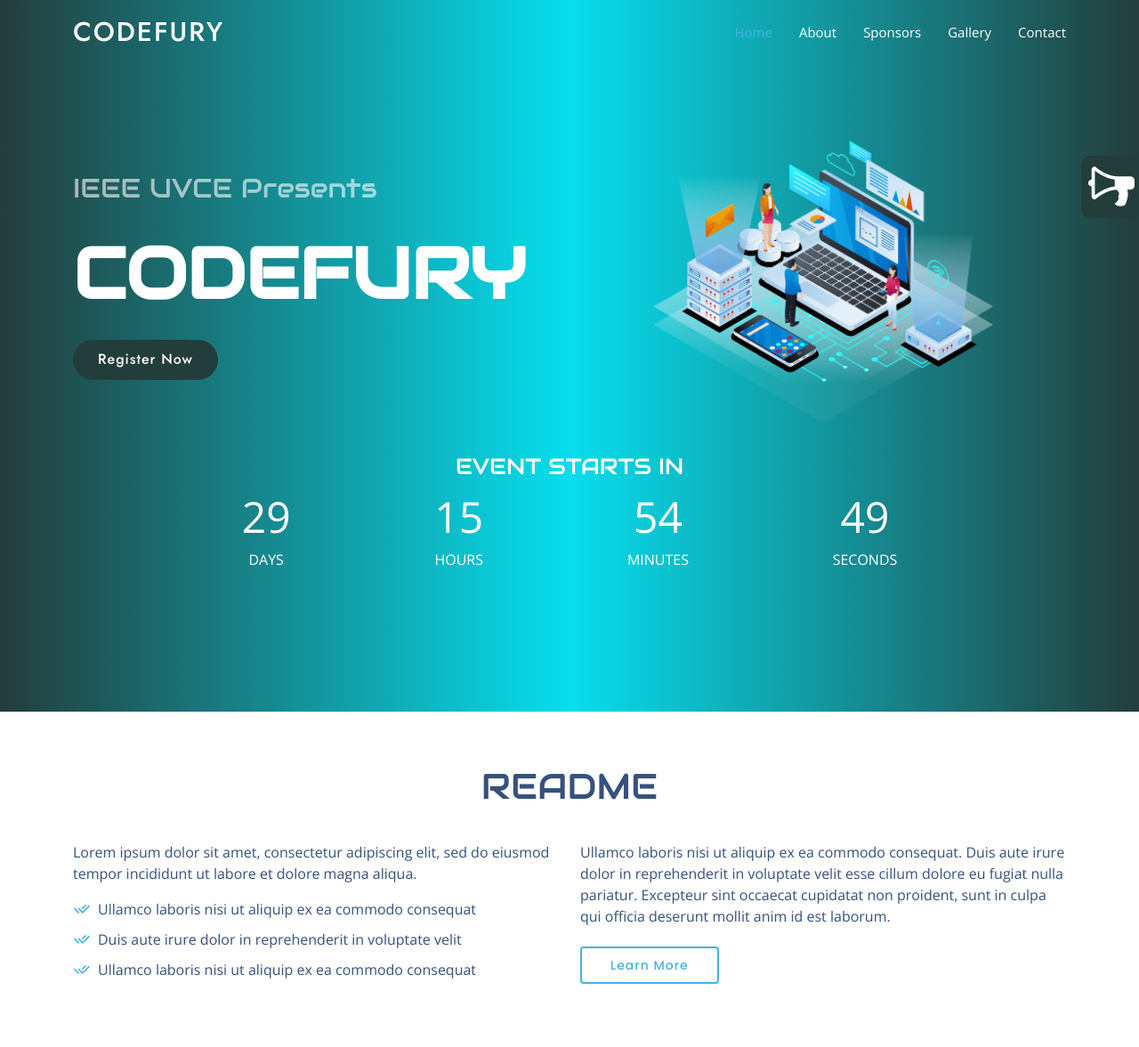
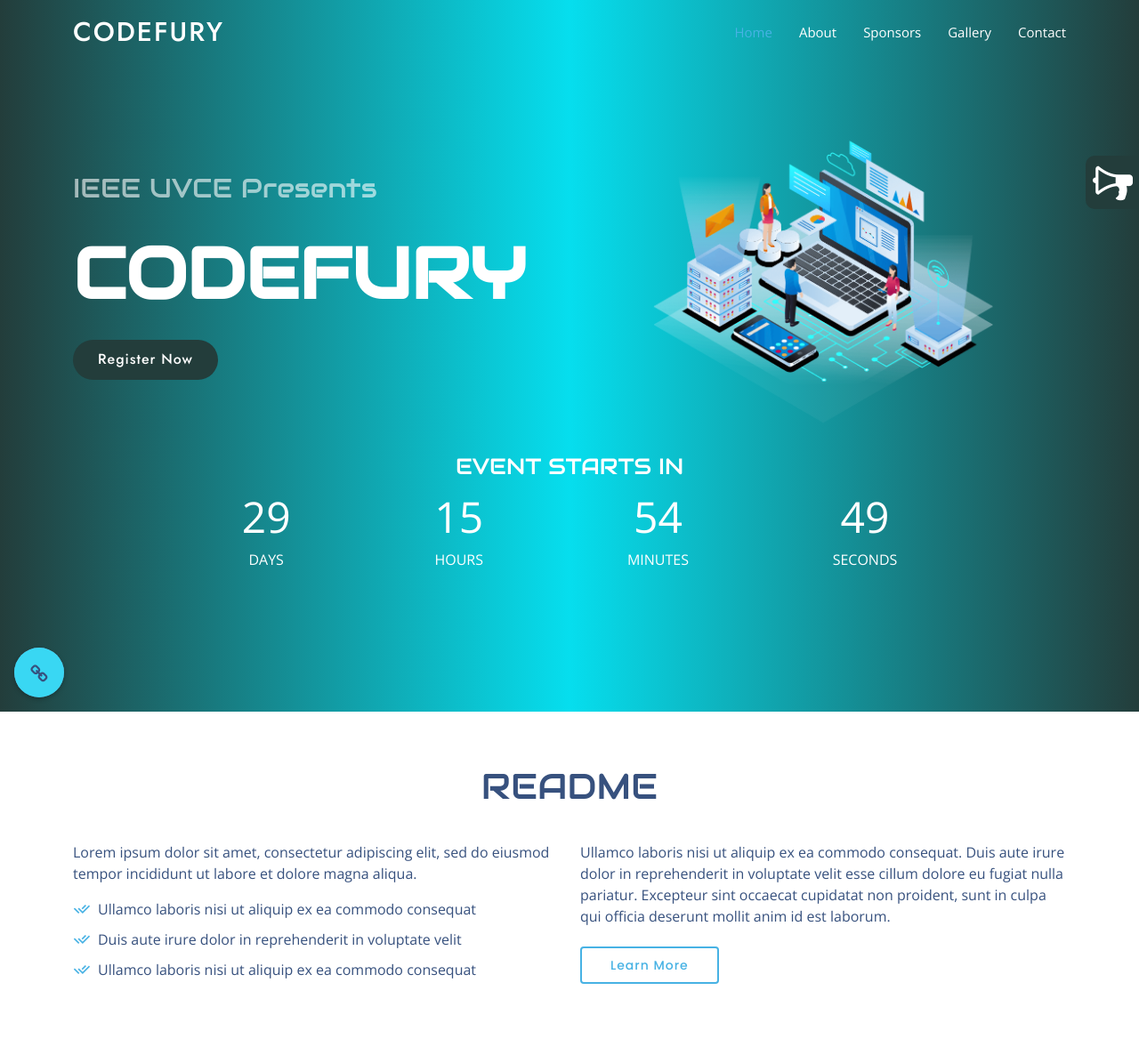
Before and after one commit to Nimitha-jagadeesha/Codefury, a Django app: page / in a window 1280 px wide. Shown: the top 1177 px of the page at 89% size. Run offline with Django 3.2, Linux system fonts and the light colour scheme; data that the repository does not hold is empty; some libraries are stand-ins or nearby versions.

Commit message:
some updates

```diff
--- a/Codefury_app/static/css/style.css
+++ b/Codefury_app/static/css/style.css
@@ -392,8 +392,8 @@ h6 {
   margin-bottom: 1em;
   background-color: rgb(35, 61, 59);
   position: fixed;
-  height: 70px;
-  width: 65px;
+  height: 60px;
+  width: 60px;
   font-size: 25px;
   padding: 8px;
   border-radius: 10px;
@@ -415,21 +415,13 @@ h6 {
 }
 .toggle-content {
   display: none;
-  height: 0;
-  overflow: hidden;
-  transition: height 350ms ease-in-out;
-  height: 350px;
-  width: 300px;
-  border: 3px solid rgb(35, 61, 59);
+  height: auto;
+  width:50vw;
   border-radius: 10px;
   margin-top: 11rem;
   opacity: 1;
-  float: right;
   position: fixed;
   right: 0;
-  background-color: white;
-  font-size: 25px;
-  transition: 1s;
   -webkit-animation: disapear2 1s;
   -webkit-animation-fill-mode: forwards;
   animation: disapear2 1s;
@@ -469,7 +461,234 @@ h6 {
     font-size: 16px;
   }
 }
+.cmd
+{
+    background-color:black;
+    word-wrap: break-word;
+    white-space: initial;
+   border-radius: 2%;
+}
+.cmd button{
+    height: 20px;
+    width:20px;
+    border-radius:50%;
+    margin-top:10px;
+    margin-bottom: 30px;
+}
+.bred
+{
+    background-color: red;
+    margin-left:20px;
+}
+.byellow
+{
+    background-color: yellow;
+    margin-left: 10px;
+}
+.bgreen
+{
+    background-color: rgb(19, 252, 19);
+    margin-left:10px;
+}
+.cmd p{
+    color: lime;
+    font-family: "Courier";
+    font-size: 1.8vw;
+    margin: 10px 0 0 10px;
+    white-space: nowrap;
+    overflow: hidden;
+    width: 30em;
+    animation: type 4s steps(60, end);
+  }
 
+
+
+ .cmd span{
+    animation: blink 1s infinite;
+  }
+
+  @keyframes type{
+    from { width: 0; }
+  }
+
+
+  @keyframes blink{
+    to{opacity: .0;}
+  }
+  @media screen and (max-width:650px)
+  {
+      .cmd{
+          width:75vw;
+      }
+     .cmd p
+      {
+          font-size:2.5vw;
+      }
+      .cmd button{
+          height:15px;
+          width:15px;
+      }
+  }
+  @media screen and (max-width:480px)
+  {
+      .cmd{
+          width:87vw;
+          height: 150px;
+      }
+      p
+      {
+          font-size:3vw;
+      }
+      .cmd button{
+          height:15px;
+          width:15px;
+          margin-left:10px;
+      }
+  }
+
+/*--------------------------------------------------------------
+# Social media handles Section
+--------------------------------------------------------------*/
+
+.circular-menu {
+  position: fixed;
+  bottom: 1em;
+  right: 1em;
+}
+
+.circular-menu .floating-btn {
+  display: block;
+  width: 3.5em;
+  height: 3.5em;
+  border-radius: 50%;
+  background-color: hsl(4, 98%, 60%);
+  box-shadow: 0 2px 5px 0 hsla(0, 0%, 0%, .26);
+  color: hsl(0, 0%, 100%);
+  text-align: center;
+  line-height: 3.9;
+  cursor: pointer;
+  outline: 0;
+}
+
+.circular-menu.active .floating-btn {
+  box-shadow: inset 0 0 3px hsla(0, 0%, 0%, .3);
+}
+
+.circular-menu .floating-btn:active {
+  box-shadow: 0 4px 8px 0 hsla(0, 0%, 0%, .4);
+}
+
+.circular-menu .floating-btn i {
+  font-size: 1.3em;
+  transition: transform .2s;
+}
+
+.circular-menu.active .floating-btn i {
+  transform: rotate(-45deg);
+}
+
+.circular-menu:after {
+  display: block;
+  content: ' ';
+  width: 3.5em;
+  height: 3.5em;
+  border-radius: 50%;
+  position: absolute;
+  top: 0;
+  right: 0;
+  z-index: -2;
+  background-color: hsl(4, 98%, 60%);
+  transition: all .3s ease;
+}
+
+.circular-menu.active:after {
+  transform: scale3d(5.5, 5.5, 1);
+  transition-timing-function: cubic-bezier(.68, 1.55, .265, 1);
+}
+
+.circular-menu .items-wrapper {
+  padding: 0;
+  margin: 0;
+}
+
+.circular-menu .menu-item {
+  position: absolute;
+  top: .2em;
+  right: .2em;
+  z-index: -1;
+  display: block;
+  text-decoration: none;
+  color: hsl(0, 0%, 100%);
+  font-size: 1em;
+  width: 3em;
+  height: 3em;
+  border-radius: 50%;
+  text-align: center;
+  line-height: 3;
+  background-color: hsla(0,0%,0%,.1);
+  transition: transform .3s ease, background .2s ease;
+}
+
+.circular-menu .menu-item:hover {
+  background-color: hsla(0,0%,0%,.3);
+}
+
+.circular-menu.active .menu-item {
+  transition-timing-function: cubic-bezier(0.175, 0.885, 0.32, 1.275);
+}
+
+.circular-menu.active .menu-item:nth-child(1) {
+  transform: translate3d(1em,-7em,0);
+}
+
+.circular-menu.active .menu-item:nth-child(2) {
+  transform: translate3d(-3.5em,-6.3em,0);
+}
+
+.circular-menu.active .menu-item:nth-child(3) {
+  transform: translate3d(-6.5em,-3.2em,0);
+}
+
+.circular-menu.active .menu-item:nth-child(4) {
+  transform: translate3d(-7em,1em,0);
+}
+
+/**
+ * The other theme for this menu
+ */
+
+.circular-menu.circular-menu-left {
+  right: auto;
+  left: 1em;
+}
+
+.circular-menu.circular-menu-left .floating-btn {
+  background-color: rgb(57, 215, 243);
+}
+
+.circular-menu.circular-menu-left:after {
+  background-color: hsl(217, 49%, 66%);
+}
+
+.circular-menu.circular-menu-left.active .floating-btn i {
+  transform: rotate(90deg);
+}
+
+.circular-menu.circular-menu-left.active .menu-item:nth-child(1) {
+  transform: translate3d(-1em,-7em,0);
+}
+
+.circular-menu.circular-menu-left.active .menu-item:nth-child(2) {
+  transform: translate3d(3.5em,-6.3em,0);
+}
+
+.circular-menu.circular-menu-left.active .menu-item:nth-child(3) {
+  transform: translate3d(6.5em,-3.2em,0);
+}
+
+.circular-menu.circular-menu-left.active .menu-item:nth-child(4) {
+  transform: translate3d(7em,1em,0);
+}
 /*--------------------------------------------------------------
 # Hero Section
 --------------------------------------------------------------*/
--- a/Codefury_app/templates/home.html
+++ b/Codefury_app/templates/home.html
@@ -65,18 +65,38 @@
 
   <div class="ranking" onclick="show_ann()" id="ex" style="z-index: 1;">
     <p class="toggle">
-      <i class="fa fa-bullhorn " aria-hidden="true" style="font-size:52px;color:white;transform: scale(-1, 1)"></i>
+      <i class="fa fa-bullhorn " aria-hidden="true" style="font-size:45px;color:white;transform: scale(-1, 1)"></i>
     </p>
   </div>
   <div class="toggle-content" id="example" style="z-index: 1;">
-    <center style="border-bottom:1px solid rgb(35,61,59);">Announcements
-      <i class="fa fa-window-close"
-        style="cursor:pointer;margin-top:-2px;float:right;font-size:32px;color:rgb(35,61,59);z-index:9;"
-        onclick="hide_ann()"></i>
-    </center>
+    <div class="cmd">
+      <button class="bred" disabled></button>
+      <button class="byellow" disabled></button>
+      <button class="bgreen" disabled></button>
+      <i class="fa fa-close" style="color:red;float:right;font-size:25px;cursor:pointer;" onclick="hide_ann()"></i>
+  <p>Announcemets<br><br>
+No announcements yet<br><br>
+Stay tuned<span>_</span></p> </div>
 
   </div>
+<!-- ========= Social media handles =======-->
 
+
+
+<div id="circularMenu1" class="circular-menu circular-menu-left" style="z-index: 1;">
+
+  <a class="floating-btn" onclick="document.getElementById('circularMenu1').classList.toggle('active');">
+    <i class="fa fa-link"></i>
+  </a>
+
+  <menu class="items-wrapper">
+    <a href="#" class="menu-item fa fa-instagram"></a>
+    <a href="#" class="menu-item fa fa-linkedin"></a>
+    <a href="#" class="menu-item fa fa-facebook"></a>
+    <a href="#" class="menu-item fa fa-twitter"></a>
+  </menu>
+
+</div>
   <!-- ======= Hero Section ======= -->
   <section id="hero" class="d-flex align-items-center">
 
```
